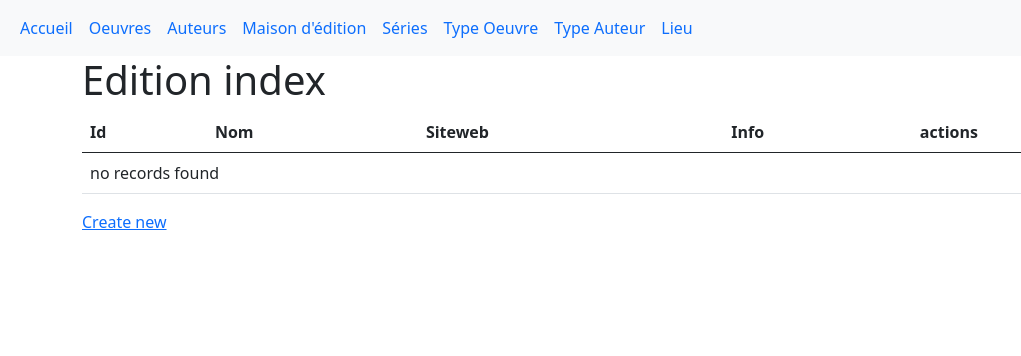
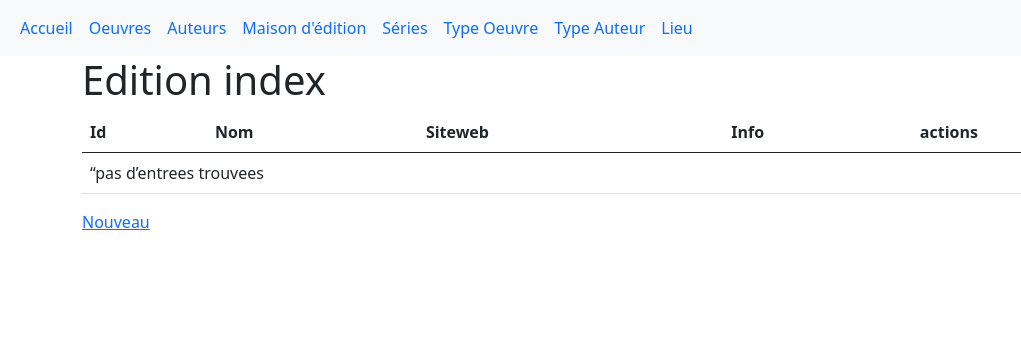
Before and after one commit to yaelchampclaux/Mediatheque, a Symfony app: template site/templates/edition/index.html.twig in a window 1280 px wide. Shown: the top 356 px of the page, without its empty margins (0-1021 px from the left). Run offline with Twig, Linux system fonts and the light colour scheme; the template is opened without the code that fills it, so the values that code supplies are empty; some libraries are stand-ins or nearby versions.

Commit message:
Modifier maison edition

```diff
--- a/site/templates/edition/_delete_form.html.twig
+++ b/site/templates/edition/_delete_form.html.twig
@@ -1,4 +1,4 @@
 <form method="post" action="{{ path('app_edition_delete', {'id': edition.id}) }}" onsubmit="return confirm('Are you sure you want to delete this item?');">
     <input type="hidden" name="_token" value="{{ csrf_token('delete' ~ edition.id) }}">
-    <button class="btn">Delete</button>
+    <button class="btn">Effacer</button>
 </form>
--- a/site/templates/edition/edit.html.twig
+++ b/site/templates/edition/edit.html.twig
@@ -1,9 +1,9 @@
 {% extends 'base.html.twig' %}
 
-{% block title %}Edit Edition{% endblock %}
+{% block title %}Edition editee{% endblock %}
 
 {% block body %}
-    <h1>Edit Edition</h1>
+    <h1>Edition editee</h1>
 
     {{ include('edition/_form.html.twig', {'button_label': 'Update'}) }}
 
--- a/site/templates/edition/index.html.twig
+++ b/site/templates/edition/index.html.twig
@@ -23,17 +23,17 @@
                 <td>{{ edition.siteweb }}</td>
                 <td>{{ edition.info }}</td>
                 <td>
-                    <a href="{{ path('app_edition_show', {'id': edition.id}) }}">show</a>
-                    <a href="{{ path('app_edition_edit', {'id': edition.id}) }}">edit</a>
+                    <a href="{{ path('app_edition_show', {'id': edition.id}) }}">Voir</a>
+                    <a href="{{ path('app_edition_edit', {'id': edition.id}) }}">Editer</a>
                 </td>
             </tr>
         {% else %}
             <tr>
-                <td colspan="5">no records found</td>
+                <td colspan="5">“pas d’entrees trouvees</td>
             </tr>
         {% endfor %}
         </tbody>
     </table>
 
-    <a href="{{ path('app_edition_new') }}">Create new</a>
+    <a href="{{ path('app_edition_new') }}">Nouveau</a>
 {% endblock %}
--- a/site/templates/edition/new.html.twig
+++ b/site/templates/edition/new.html.twig
@@ -1,9 +1,9 @@
 {% extends 'base.html.twig' %}
 
-{% block title %}New Edition{% endblock %}
+{% block title %}Nouvelle edition{% endblock %}
 
 {% block body %}
-    <h1>Create new Edition</h1>
+    <h1>Nouveau</h1>
 
     {{ include('edition/_form.html.twig') }}
 
--- a/site/templates/edition/show.html.twig
+++ b/site/templates/edition/show.html.twig
@@ -26,9 +26,9 @@
         </tbody>
     </table>
 
-    <a href="{{ path('app_edition_index') }}">back to list</a>
+    <a href="{{ path('app_edition_index') }}">Retour a liste</a>
 
-    <a href="{{ path('app_edition_edit', {'id': edition.id}) }}">edit</a>
+    <a href="{{ path('app_edition_edit', {'id': edition.id}) }}">Editer</a>
 
     {{ include('edition/_delete_form.html.twig') }}
 {% endblock %}
```
